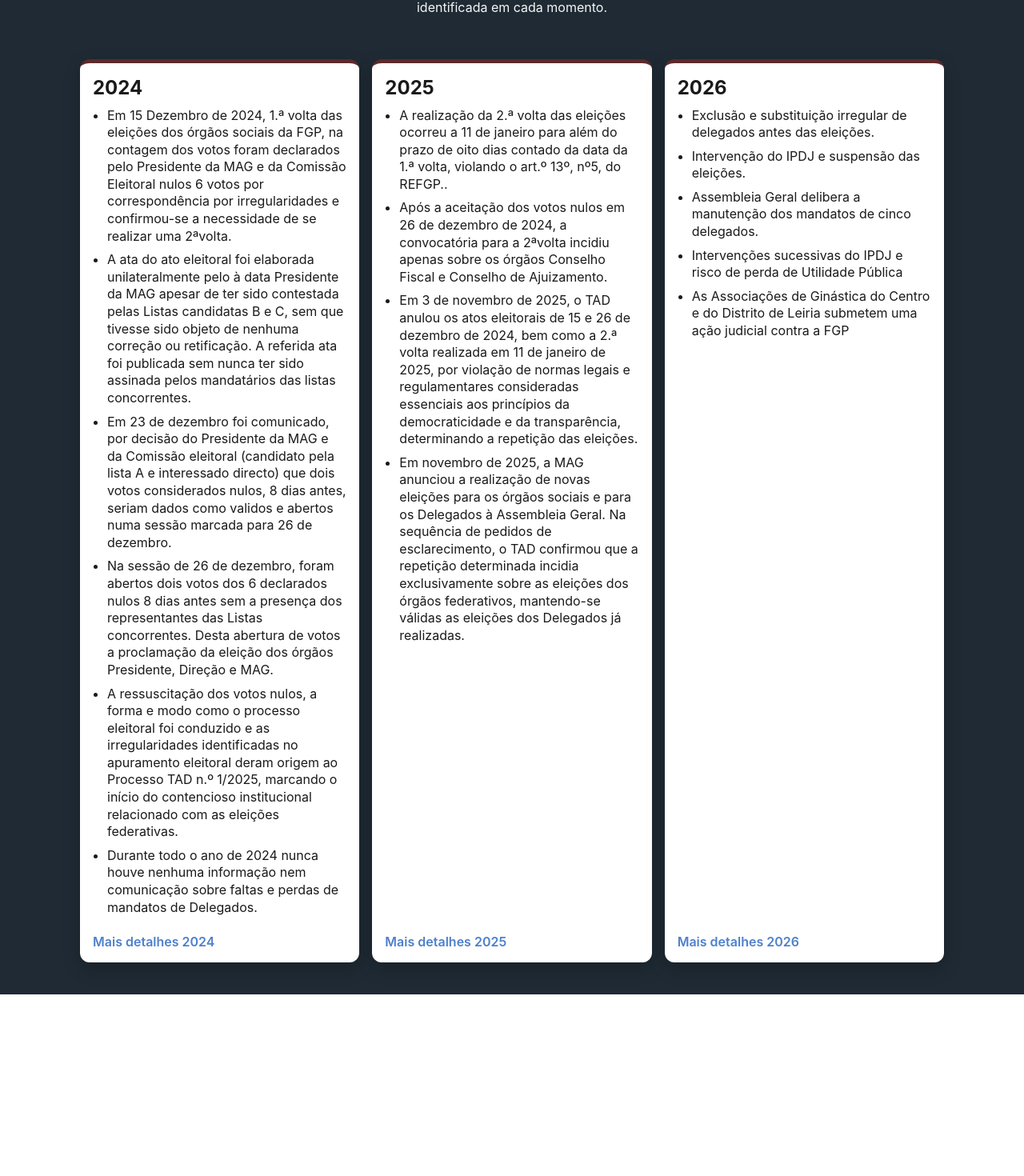
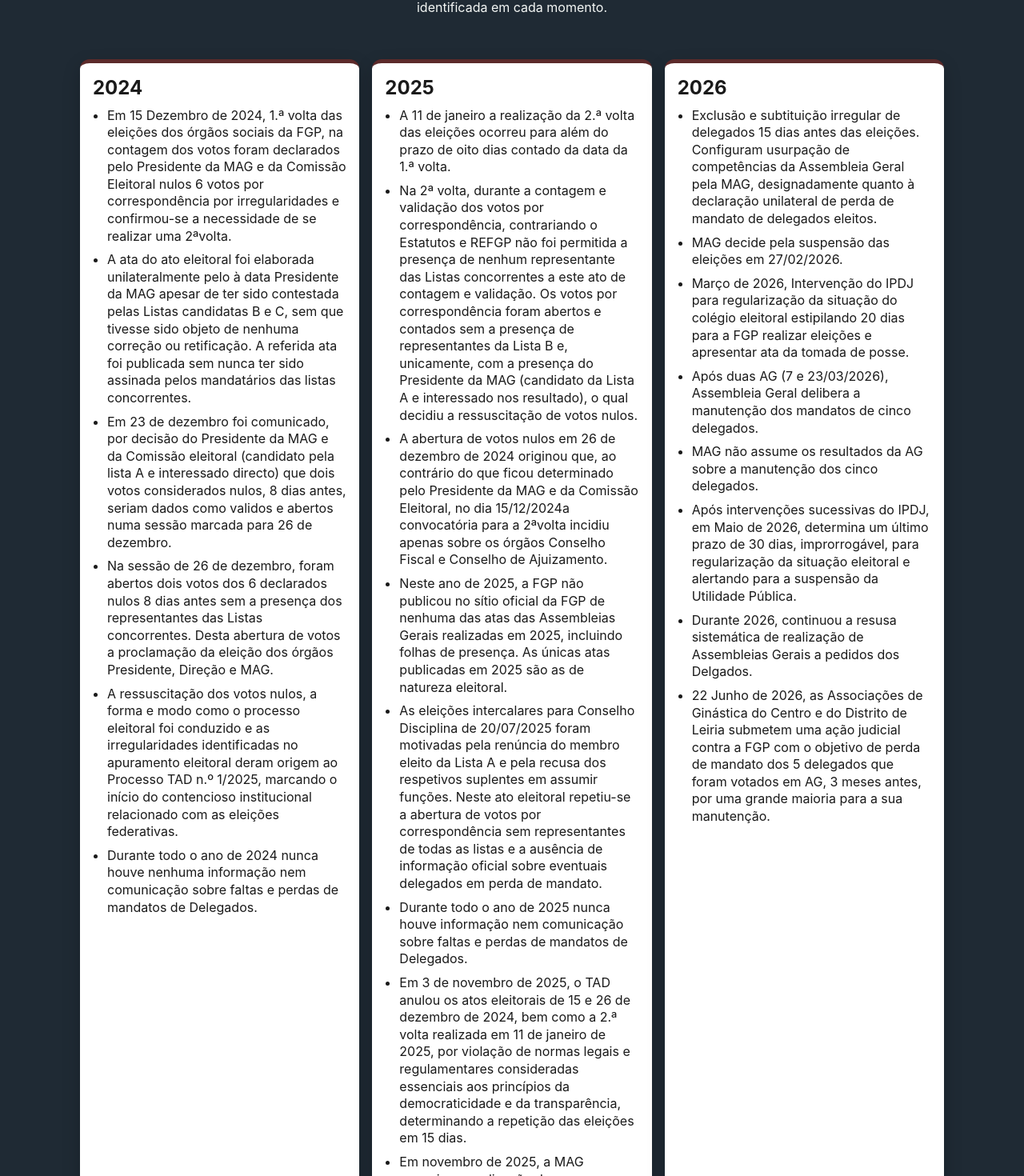
Before and after one commit to ginasticaPT/site, a React (Create React App) app: page /site/overview in a window 1280 px wide. Shown: the part 1200-2670 px from the top of the page at 80% size. Before the commit the page ends 2443 px from the top, so only its background shows below. Built offline with nearby package versions, Linux system fonts and the light colour scheme; the HTML template or start-up script is replaced by a standard one.

Commit message:
Update Overview.js

```diff
--- a/src/pages/Overview.js
+++ b/src/pages/Overview.js
@@ -102,10 +102,16 @@
         <article className="year-card">
           <h2>2025</h2>
           <ul>
-            <li>A realização da 2.ª volta das eleições ocorreu a 11 de janeiro para além do prazo de oito dias contado da data da 1.ª volta, violando o art.º 13º, nº5, do REFGP..</li>
-            <li>Após a aceitação dos votos nulos em 26 de dezembro de 2024, a convocatória para a 2ªvolta incidiu apenas sobre os órgãos Conselho Fiscal e Conselho de Ajuizamento.</li>
-            <li>Em 3 de novembro de 2025, o TAD anulou os atos eleitorais de 15 e 26 de dezembro de 2024, bem como a 2.ª volta realizada em 11 de janeiro de 2025, por violação de normas legais e regulamentares consideradas essenciais aos princípios da democraticidade e da transparência, determinando a repetição das eleições.</li>
-            <li>Em novembro de 2025, a MAG anunciou a realização de novas eleições para os órgãos sociais e para os Delegados à Assembleia Geral. Na sequência de pedidos de esclarecimento, o TAD confirmou que a repetição determinada incidia exclusivamente sobre as eleições dos órgãos federativos, mantendo-se válidas as eleições dos Delegados já realizadas.</li>
+            <li>A 11 de janeiro a realização da 2.ª volta das eleições ocorreu  para além do prazo de oito dias contado da data da 1.ª volta.</li>
+            <li>Na 2ª volta, durante a contagem e validação dos votos por correspondência, contrariando o Estatutos e REFGP não foi permitida a presença de nenhum representante das Listas concorrentes a este ato de contagem e validação. Os votos por correspondência foram abertos e contados sem a presença de representantes da Lista B e, unicamente, com a presença do Presidente da MAG (candidato da Lista A e interessado nos resultado), o qual decidiu a ressuscitação de votos nulos.</li>
+            <li>A abertura de votos nulos em 26 de dezembro de 2024 originou que, ao contrário do que ficou determinado pelo Presidente da MAG e da Comissão Eleitoral, no dia 15/12/2024a convocatória para a 2ªvolta incidiu apenas sobre os órgãos Conselho Fiscal e Conselho de Ajuizamento.</li>
+            <li>Neste ano de 2025, a FGP não publicou no sítio oficial da FGP de nenhuma das atas das Assembleias Gerais realizadas em 2025, incluindo folhas de presença. As únicas atas publicadas em 2025 são as de natureza eleitoral.</li>
+            <li>As eleições intercalares para Conselho Disciplina de 20/07/2025 foram motivadas pela renúncia do membro eleito da Lista A e pela recusa dos respetivos suplentes em assumir funções. Neste ato eleitoral repetiu-se a abertura de votos por correspondência sem representantes de todas as listas e a ausência de informação oficial sobre eventuais delegados em perda de mandato.</li>
+            <li>Durante todo o ano de 2025 nunca houve informação nem comunicação sobre faltas e perdas de mandatos de Delegados.</li>
+            <li>Em 3 de novembro de 2025, o TAD anulou os atos eleitorais de 15 e 26 de dezembro de 2024, bem como a 2.ª volta realizada em 11 de janeiro de 2025, por violação de normas legais e regulamentares consideradas essenciais aos princípios da democraticidade e da transparência, determinando a repetição das eleições em 15 dias.</li>
+            <li>Em novembro de 2025, a MAG anunciou a realização de novas eleições para os órgãos sociais e para os Delegados à Assembleia Geral. Na sequência de pedidos de esclarecimento, o TAD confirmou que a repetição determinada incidia exclusivamente sobre as eleições dos órgãos federativos com o mesmo colégio eleitoral, mantendo-se válidas as eleições dos Delegados já realizadas.</li>
+            <li>Em Novembro e Dezembro de 2025, mais de 20% dos delegados, nos termos dos estatutos art.º47 nº3, solicitam que seja convocada uma Assembleia Geral Extraordinária para definir a marcação da data, hora e local das eleições, em obediência ao disposto nos Estatutos e no REFPG.</li>
+            <li>A MAG recusou liminarmente os pedidos violando os direitos dos delegados e da AG</li>
           </ul>
           <Link className="year-card-link" to="/timeline/2025">Mais detalhes 2025</Link>
         </article>
@@ -113,11 +119,14 @@
         <article className="year-card">
           <h2>2026</h2>
           <ul>
-            <li>Exclusão e substituição irregular de delegados antes das eleições.</li>
-            <li>Intervenção do IPDJ e suspensão das eleições.</li>
-            <li>Assembleia Geral delibera a manutenção dos mandatos de cinco delegados.</li>
-            <li>Intervenções sucessivas do IPDJ e risco de perda de Utilidade Pública</li>
-            <li>As Associações de Ginástica do Centro e do Distrito de Leiria submetem uma ação judicial contra a FGP</li>
+            <li>Exclusão e subtituição irregular de delegados 15 dias antes das eleições. Configuram usurpação de competências da Assembleia Geral pela MAG, designadamente quanto à declaração unilateral de perda de mandato de delegados eleitos.</li>
+            <li>MAG decide pela suspensão das eleições em 27/02/2026.</li>
+            <li>Março de 2026, Intervenção do IPDJ para regularização da situação do colégio eleitoral estipilando 20 dias para a FGP realizar eleições e apresentar ata da tomada de posse.</li>
+            <li>Após duas AG (7 e 23/03/2026), Assembleia Geral delibera a manutenção dos mandatos de cinco delegados.</li>
+            <li>MAG não assume os resultados da AG sobre a manutenção dos cinco delegados.</li>
+            <li>Após intervenções sucessivas do IPDJ, em Maio de 2026, determina um último prazo de 30 dias, improrrogável,  para regularização da situação eleitoral e alertando para a suspensão da Utilidade Pública.</li>
+            <li>Durante 2026, continuou a resusa sistemática de realização de Assembleias Gerais a pedidos dos Delgados.</li>
+            <li>22 Junho de 2026, as Associações de Ginástica do Centro e do Distrito de Leiria submetem uma ação judicial contra a FGP com o objetivo de perda de mandato dos 5 delegados que foram votados em AG, 3 meses antes, por uma grande maioria para a sua manutenção.</li>
           </ul>
           <Link className="year-card-link" to="/timeline/2026">Mais detalhes 2026</Link>
         </article>
```
